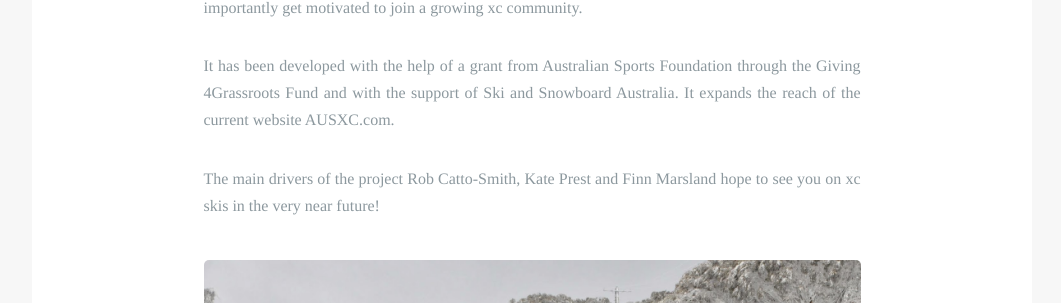
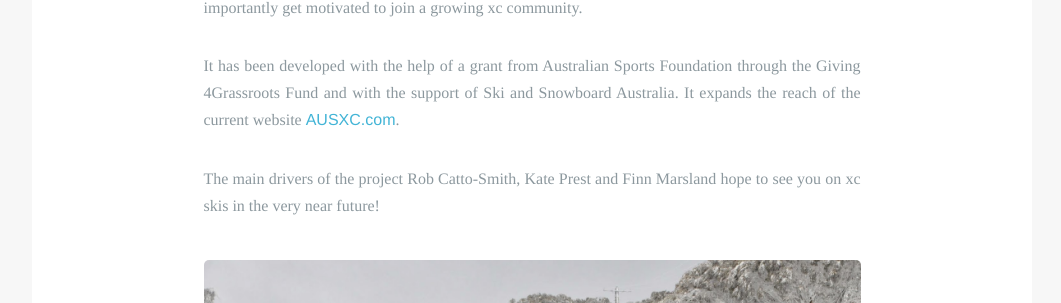
Before and after one commit to robcatto/robcatto.github.io, a Jekyll site: the page built from about/index.html, in a window 1280 px wide and 1372 px high. Shown: the part 454-757 px from the top of the window, without its empty margins (108-1169 px from the left). Built offline with Jekyll 4.4.1, drawn with Linux system fonts in a browser that asks for light colours; some web fonts are replaced; Markdown is read by kramdown in place of the engine named in the settings.

Commit message:
Update index.html

```diff
--- a/about/index.html
+++ b/about/index.html
@@ -35,7 +35,7 @@ layout: default
         <section class="mobile_section" style="padding-bottom: 40px;">
                 <h3 class="heading__aligned--page" style="text-align: center;">Get inspired to try xc skiing!</h3>
                 <p class="left__aligned--p"> DISCOVERXCSKI.com was developed with the main aim of increasing grassroots particiapation in XC skiing in Australia. It is an introductory information portal for cross country skiing in Australia where you can explore the world of cross country skiing, get inspired by what it can offer and most importantly get motivated to join a growing xc community.
-                <p class="left__aligned--p">It has been developed with the help of a grant from Australian Sports Foundation through the Giving 4Grassroots Fund and with the support of Ski and Snowboard Australia. It expands the reach of the current website AUSXC.com.
+                <p class="left__aligned--p">It has been developed with the help of a grant from Australian Sports Foundation through the Giving 4Grassroots Fund and with the support of Ski and Snowboard Australia. It expands the reach of the current website <a href="http://ausxc.com/">AUSXC.com</a>.
                <p class="left__aligned--p">The main drivers of the project Rob Catto-Smith, Kate Prest and Finn Marsland hope to see you on xc skis in the very near future!
                 </p>
                 <div class="one">
```
